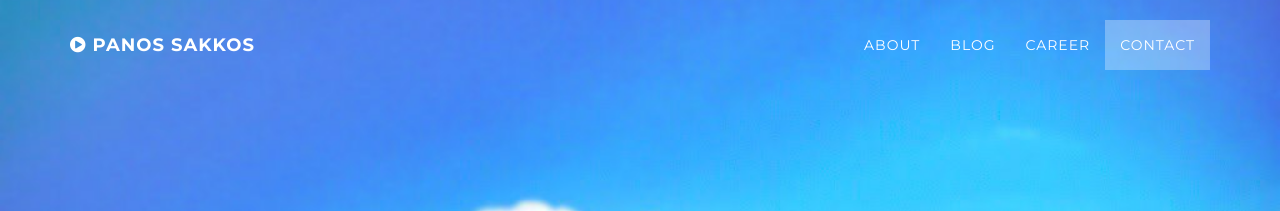
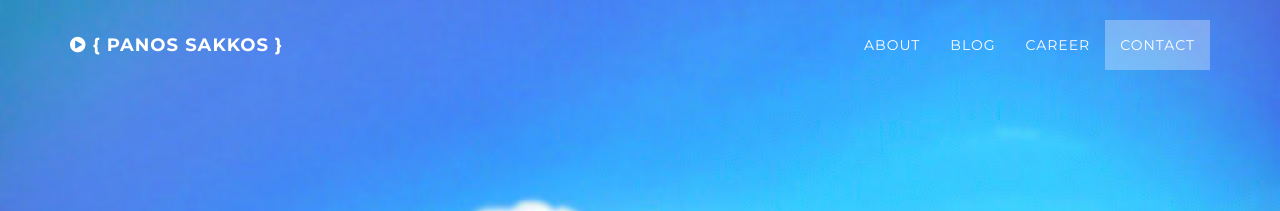
Before and after one commit to le4ker/blog, a Jekyll site: the page built from index.html, in a window 1280 px wide. Shown: the top 211 px of the page. Built offline with Jekyll 4.4.1, drawn with Linux system fonts in a browser that asks for light colours.

```diff
--- a/_config.yml
+++ b/_config.yml
@@ -1,7 +1,7 @@
 url: http://panossakkos.github.io
 
 # Site Settings
-title: Panos Sakkos
+title: "{ Panos Sakkos }"
 description: "Panos Sakkos"
 keywords: "panos, sakkos, panos sakkos, MDCN, Pwn Mail, WriteRight, technology, computer science"
 google-tracking-id: UA-35880426-3
```
